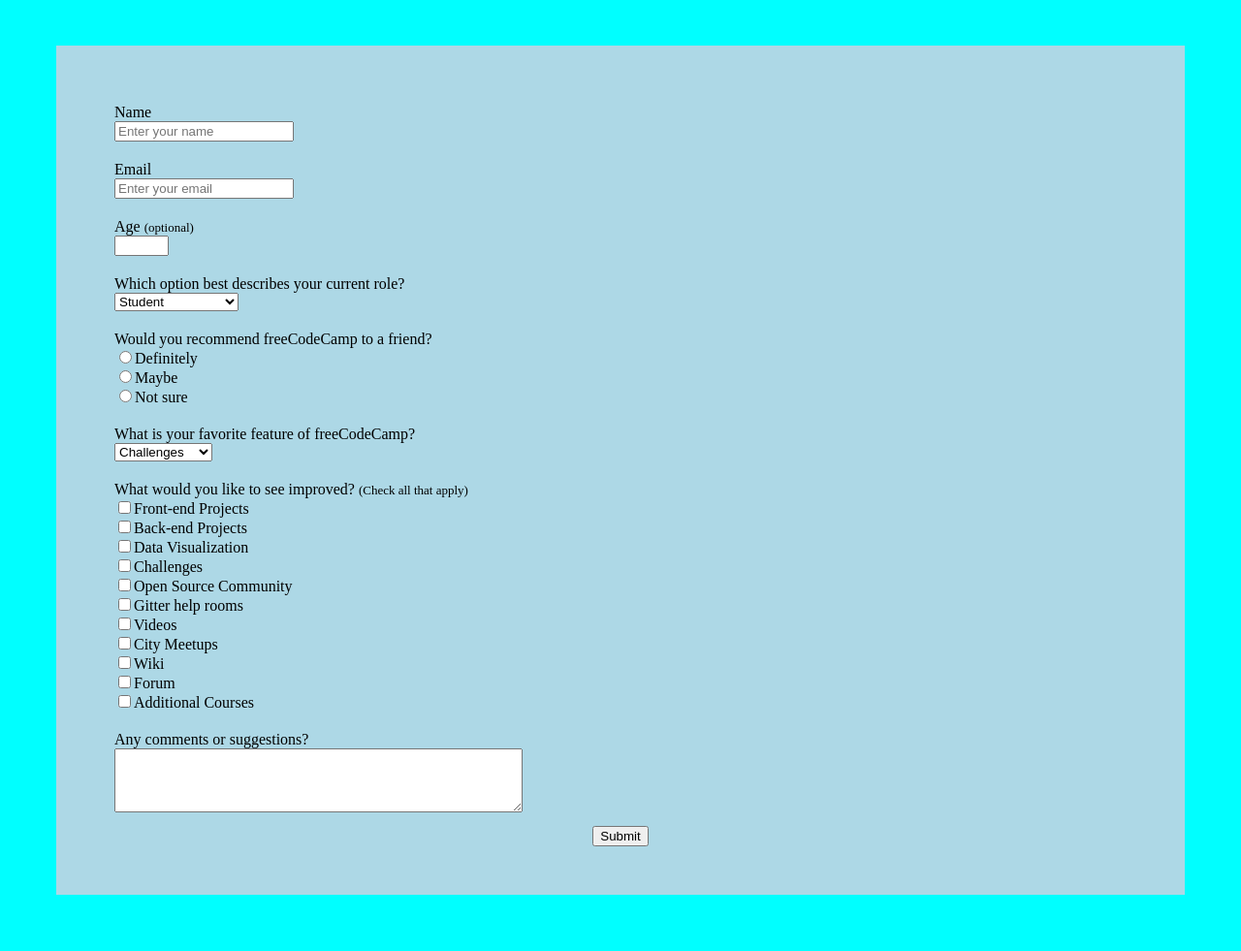
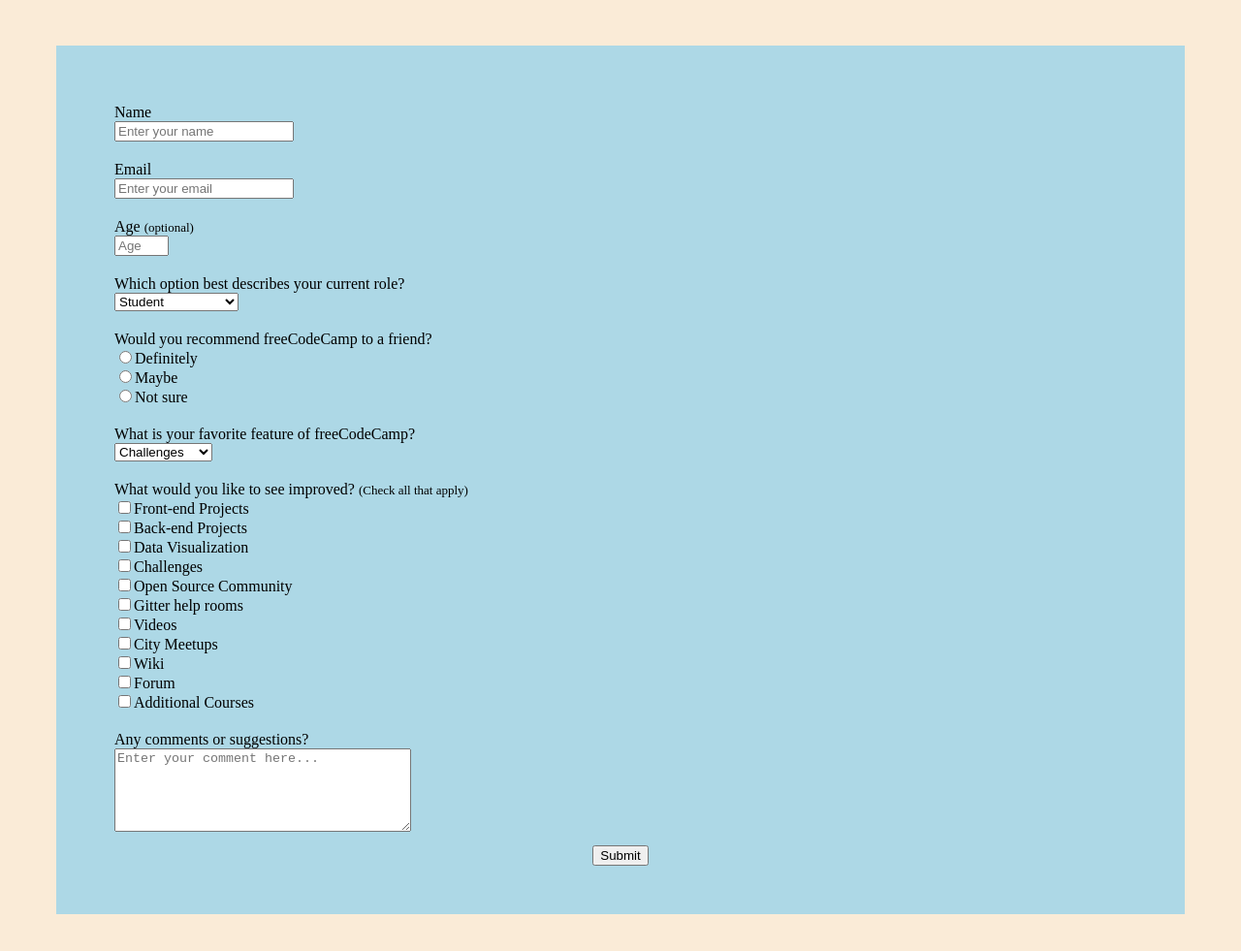
Before and after one commit to Salimer/SalimJafor, a plain HTML site: page index.html in a window 1280 px wide. Shown: the part 101-1082 px from the top of the page at 97% size. Drawn offline with Linux system fonts and the light colour scheme.

Commit message:
ready to submit

```diff
--- a/css/style.css
+++ b/css/style.css
@@ -1,6 +1,6 @@
 body {
     text-align: center;
-    background-color: aqua;
+    background-color: antiquewhite;
 }
 
 form {
@@ -28,3 +28,8 @@
 #center {
     text-align: center;
 }
+
+textarea {
+    width: 300px;
+    height: 80px;
+  }
--- a/index.html
+++ b/index.html
@@ -36,7 +36,7 @@
           <label for="number" id="number-label">Age <a id="optional">(optional)</a></label>
         </div>
         <div class="NEAi">
-          <input type="number" id="number" min="0" max="10" >
+          <input type="number" id="number" min="0" max="10" placeholder="Age" >
         </div>
       </div>
 
@@ -131,7 +131,7 @@
         <label>
           Any comments or suggestions?
           <div>
-          <textarea id="w3review" name="w3review" rows="4" cols="50"></textarea>
+          <textarea placeholder="Enter your comment here..."></textarea>
         </div>
         </label>
       </div>
```
Also changed, not shown: 1 other file.
